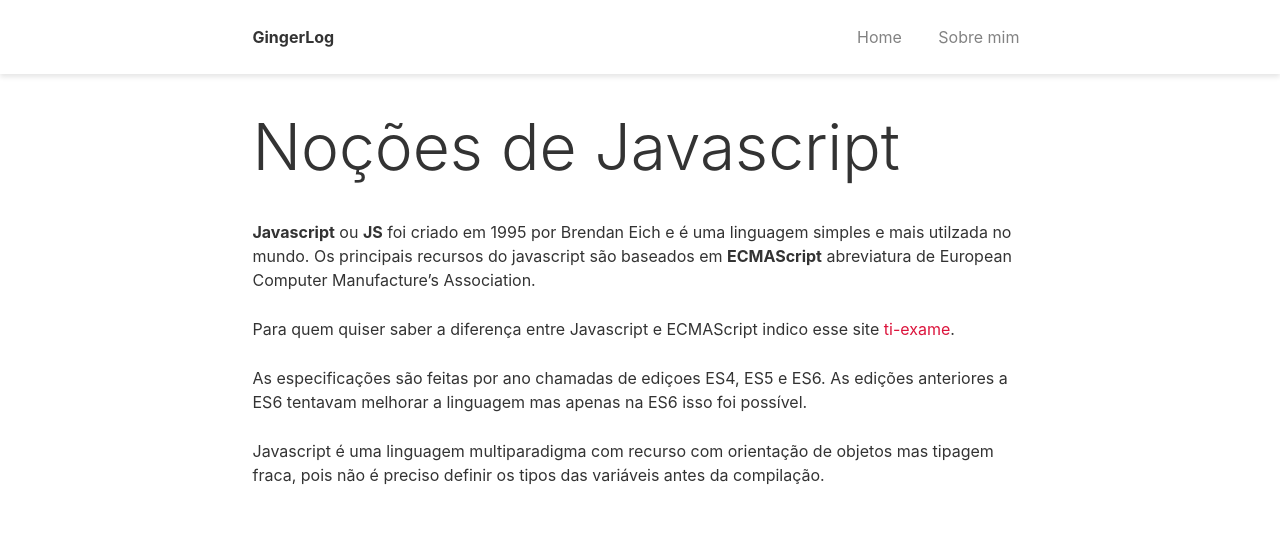
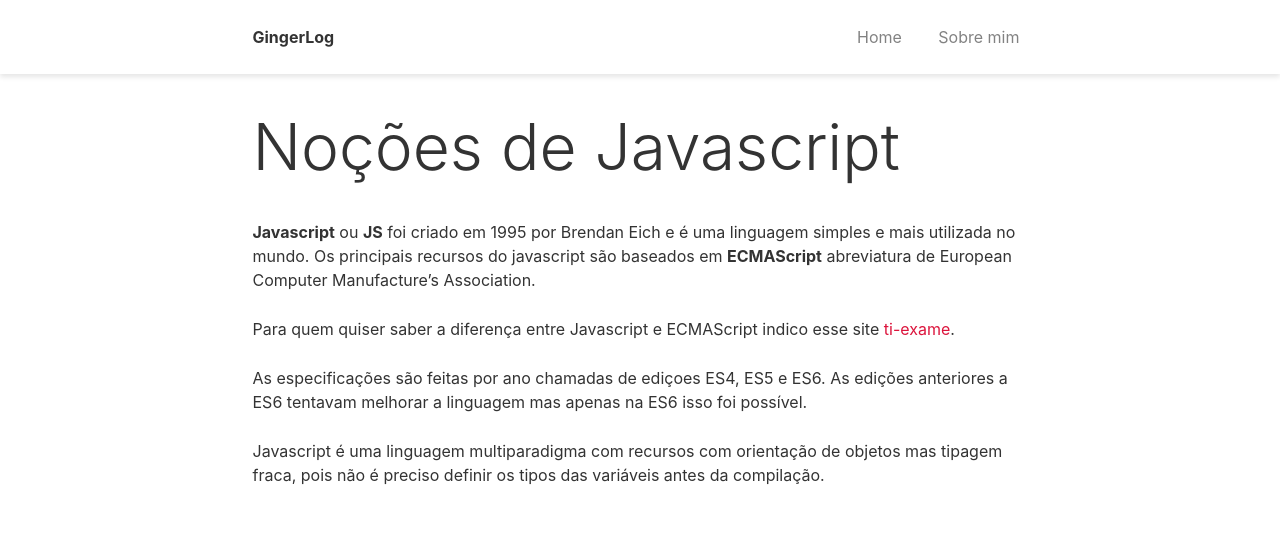
Before and after one commit to hingridlcs/hingridlcs.github.io, a Jekyll site: the page built from _posts/2021-11-18-javascript.md, in a window 1280 px wide. Shown: the top 550 px of the page. Built offline with Jekyll 4.4.1, drawn with Linux system fonts in a browser that asks for light colours.

```diff
--- a/_posts/2021-11-18-javascript.md
+++ b/_posts/2021-11-18-javascript.md
@@ -2,10 +2,10 @@
 title: "Noções de Javascript"
 ---
 
-**Javascript** ou **JS** foi criado em 1995 por Brendan Eich e é uma linguagem simples e mais utilzada no mundo. Os principais recursos do javascript são baseados em **ECMAScript** abreviatura de European Computer Manufacture's Association.
+**Javascript** ou **JS** foi criado em 1995 por Brendan Eich e é uma linguagem simples e mais utilizada no mundo. Os principais recursos do javascript são baseados em **ECMAScript** abreviatura de European Computer Manufacture's Association.
 
 Para quem quiser saber a diferença entre Javascript e ECMAScript indico esse site [ti-exame](https://www.ti-enxame.com/pt/javascript/qual-e-diferenca-entre-javascript-e-ecmascript/957611151/){:target="_blank"}.
 
 As especificações são feitas por ano chamadas de ediçoes ES4, ES5 e ES6. As edições anteriores a ES6 tentavam melhorar a linguagem mas apenas na ES6 isso foi possível.
 
-Javascript é uma linguagem multiparadigma com recurso com orientação de objetos mas tipagem fraca, pois não é preciso definir os tipos das variáveis antes da compilação.
+Javascript é uma linguagem multiparadigma com recursos com orientação de objetos mas tipagem fraca, pois não é preciso definir os tipos das variáveis antes da compilação.
```
Also changed, not shown: _posts/2022-03-08-comandos-html.md (added, +37 -0 lines).
